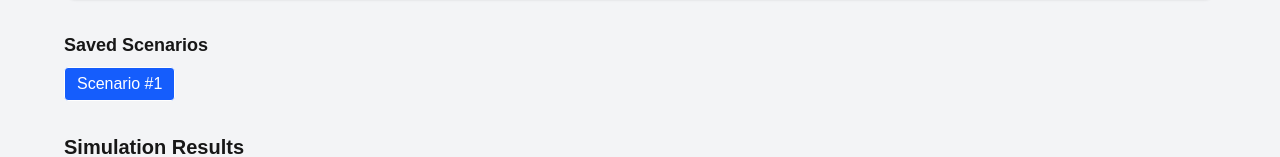
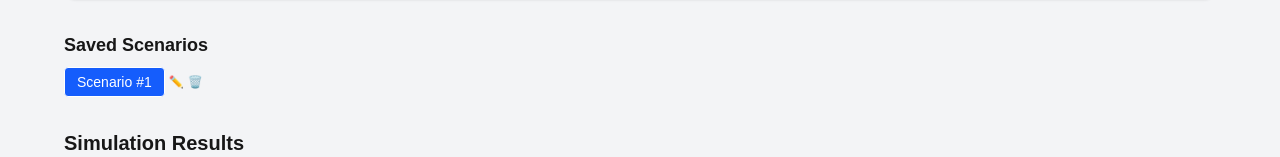
Before and after one commit to lets-codenroll/freemium-model-simulator, a Next.js app: page / in a window 1280 px wide. Both pictures are taken after a click on the button "Simulate". Shown: the part 545-702 px from the top of the page. Built offline with nearby package versions, Linux system fonts and the light colour scheme.

Commit message:
Added PDF export functionality using jsPDF

```diff
--- /dev/null
+++ b/lib/exportPdf.js
@@ -0,0 +1,43 @@
+import jsPDF from 'jspdf';
+import autoTable from 'jspdf-autotable';
+
+export function exportScenarioToPDF(scenario) {
+  const doc = new jsPDF();
+
+  doc.setFontSize(16);
+  doc.text(scenario.name, 14, 20);
+
+  doc.setFontSize(12);
+  doc.text('Input Parameters:', 14, 30);
+  const { users, growthRate, conversionRate, price, cac, churnRate, months } = scenario.inputs;
+
+  const inputs = [
+    ['Starting Users', users],
+    ['Growth Rate (%)', growthRate],
+    ['Conversion Rate (%)', conversionRate],
+    ['Price (₪)', price],
+    ['CAC (₪)', cac],
+    ['Churn Rate (%)', churnRate],
+    ['Time Horizon (Months)', months]
+  ];
+  autoTable(doc, {
+    startY: 35,
+    body: inputs,
+    theme: 'grid',
+    styles: { fontSize: 10 }
+  });
+
+  doc.text('Monthly Results:', 14, doc.lastAutoTable.finalY + 10);
+  const body = scenario.results.map(row => [
+    row.month, row.users, row.paidUsers, row.revenue, row.expenses, row.profit, row.ltv, row.roi
+  ]);
+
+  autoTable(doc, {
+    startY: doc.lastAutoTable.finalY + 15,
+    head: [['Month', 'Users', 'Paid', 'Revenue', 'Expenses', 'Profit', 'LTV', 'ROI']],
+    body,
+    styles: { fontSize: 9 }
+  });
+
+  doc.save(`${scenario.name.replace(/\s+/g, '_')}.pdf`);
+}
--- a/package.json
+++ b/package.json
@@ -9,6 +9,8 @@
     "lint": "next lint"
   },
   "dependencies": {
+    "jspdf": "^3.0.1",
+    "jspdf-autotable": "^5.0.2",
     "next": "15.3.3",
     "react": "^19.0.0",
     "react-dom": "^19.0.0",
--- a/pages/index.js
+++ b/pages/index.js
@@ -1,7 +1,8 @@
-import { useState } from 'react';
+import { useEffect, useState } from 'react';
 import InputForm from '@/components/InputForm';
 import ResultDashboard from '@/components/ResultDashboard';
 import { v4 as uuidv4 } from 'uuid';
+import { exportScenarioToPDF } from '@/lib/exportPdf';
 
 export default function Home() {
     const [scenarios, setScenarios] = useState([]);
@@ -27,6 +28,41 @@ export default function Home() {
         }
     }
 
+    function renameScenario(id) {
+        const newName = prompt('Enter new name:');
+        if (!newName) return;
+        setScenarios(scenarios.map(s => s.id === id ? { ...s, name: newName } : s));
+    }
+
+    function deleteScenario(id) {
+        const confirmed = window.confirm('Delete this scenario?');
+        if (!confirmed) return;
+
+        const newList = scenarios.filter(s => s.id !== id);
+        setScenarios(newList);
+        if (selectedId === id && newList.length > 0) {
+            setSelectedId(newList.at(-1).id);
+        } else if (newList.length === 0) {
+            setSelectedId(null);
+        }
+    }
+
+
+    // Load from localStorage on first mount
+    useEffect(() => {
+        const saved = localStorage.getItem('freemium_scenarios');
+        if (saved) {
+        const parsed = JSON.parse(saved);
+        setScenarios(parsed);
+        setSelectedId(parsed.at(-1)?.id ?? null);
+        }
+    }, []);
+
+    // Save to localStorage on every scenarios update
+    useEffect(() => {
+        localStorage.setItem('freemium_scenarios', JSON.stringify(scenarios));
+    }, [scenarios]);
+
     const selectedScenario = scenarios.find(s => s.id === selectedId);
 
   return (
@@ -41,19 +77,34 @@ export default function Home() {
             <h2 className="text-lg font-semibold mb-2">Saved Scenarios</h2>
             <div className="flex flex-wrap gap-2">
               {scenarios.map((s) => (
+                <div key={s.id} className="flex items-center space-x-1">
                 <button
-                  key={s.id}
                     onClick={() => setSelectedId(s.id)}
-                  className={`px-3 py-1 rounded border ${selectedId === s.id ? 'bg-blue-600 text-white' : 'bg-white'}`}
+                    className={`px-3 py-1 rounded border text-sm ${
+                    selectedId === s.id ? 'bg-blue-600 text-white' : 'bg-white'
+                    }`}
                 >
                     {s.name}
                 </button>
+                <button onClick={() => renameScenario(s.id)} className="text-xs text-gray-500 hover:text-gray-800">✏️</button>
+                <button onClick={() => deleteScenario(s.id)} className="text-xs text-red-500 hover:text-red-800">🗑️</button>
+                </div>
             ))}
             </div>
           </div>
         )}
 
         {selectedScenario && <ResultDashboard data={selectedScenario.results} />}
+        {selectedScenario && (
+        <div className="mt-4">
+            <button
+            onClick={() => exportScenarioToPDF(selectedScenario)}
+            className="px-4 py-2 bg-green-600 text-white rounded hover:bg-green-700"
+            >
+            Export as PDF
+            </button>
+        </div>
+        )}
       </div>
     </main>
   );
```
Also changed, not shown: 1 other file (tests, documents, lock files or other folders). Lines whose indentation alone changed are shown as unchanged.
